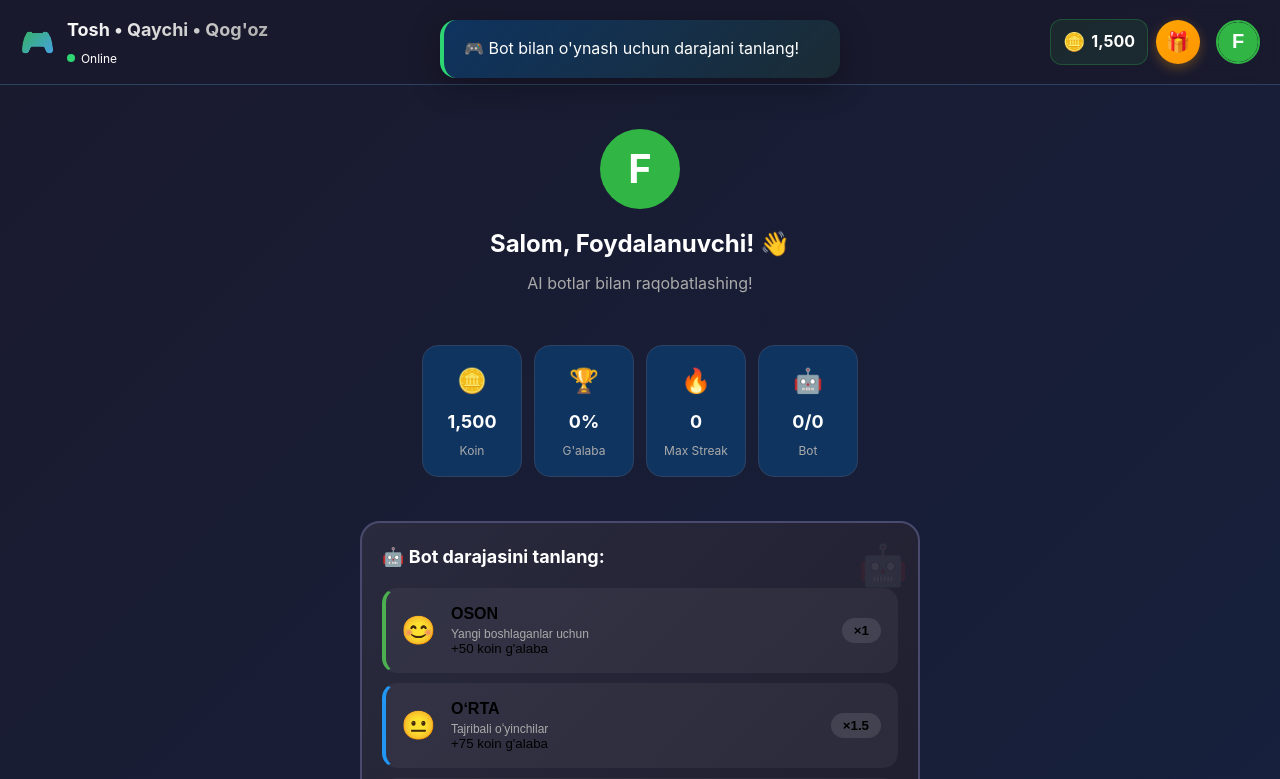
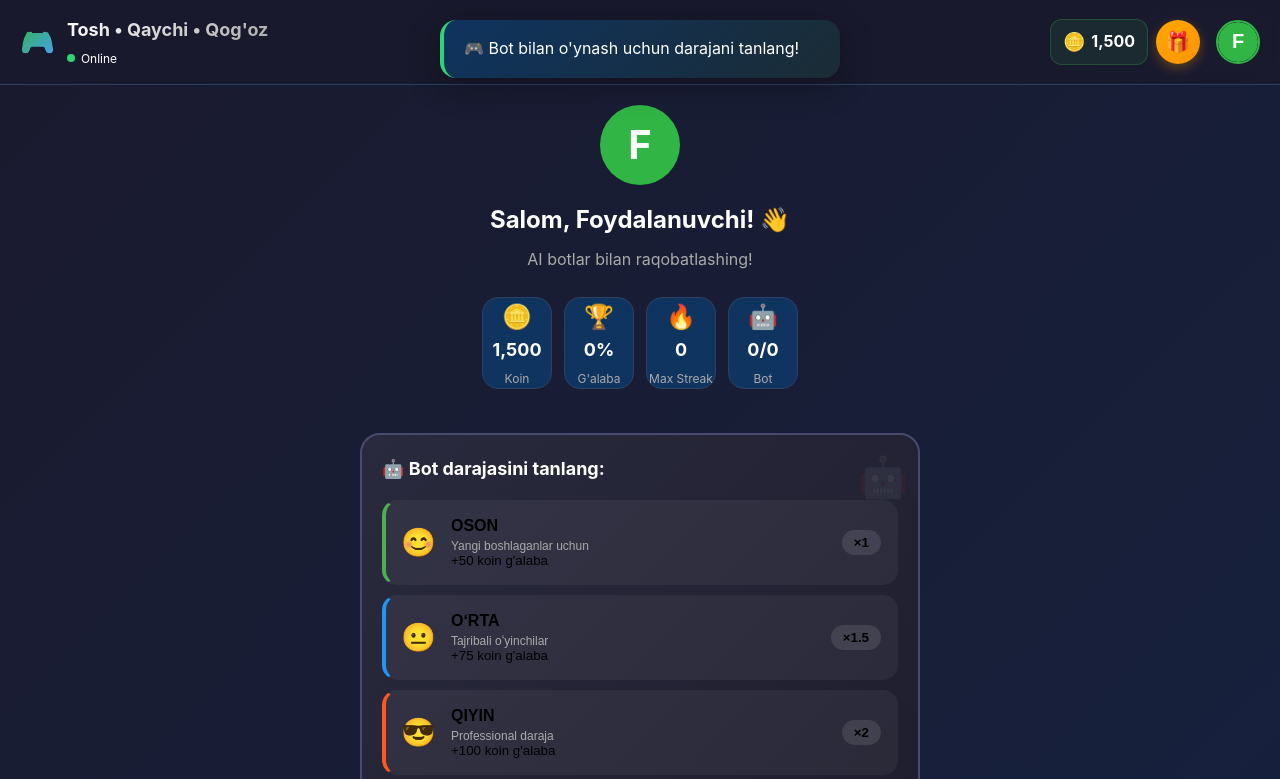
Before and after one commit to hababdu/-Like-duel-, a React (Create React App) app in the folder frontend/: page / in a window 1280 px wide. Shown: the top 779 px of the page. Built offline with nearby package versions, Linux system fonts and the light colour scheme.

Commit message:
Refactor styles and clean up unused elements in App.js. Reduced padding and max-width for various components in App.css. Removed opponent info display from the game screen in App.js.

```diff
--- a/frontend/src/App.css
+++ b/frontend/src/App.css
@@ -308,7 +308,6 @@ body {
 
 .welcome-section {
   text-align: center;
-  padding: 24px 0;
 }
 
 .welcome-avatar {
@@ -348,8 +347,7 @@ body {
 
 .stat-card-mini {
   flex: 1;
-  max-width: 100px;
-  padding: 16px;
+  max-width: 70px;
   background: var(--bg-card);
   border-radius: var(--radius-lg);
   text-align: center;
@@ -359,7 +357,6 @@ body {
 .stat-card-mini .stat-icon {
   font-size: 24px;
   display: block;
-  margin-bottom: 8px;
 }
 
 .stat-card-mini .stat-value {
@@ -718,8 +715,9 @@ body {
 
 .choice-btn {
   flex: 1;
-  max-width: 120px;
-  padding: 24px 12px;
+  width: 70px;
+  height: 70px;
+  padding: 12px;
   border: 2px solid var(--border-color);
   border-radius: var(--radius-lg);
   background: var(--bg-card);
--- a/frontend/src/App.js
+++ b/frontend/src/App.js
@@ -713,16 +713,7 @@ const closeResultAnimation = () => {
         {!showBotMenu && gameState.status === 'playing' && (
           <div className="game-screen playing-screen">
             <div className="playing-header">
-              <div className="opponent-info">
-                <div className="opponent-type">
-                  <span className="bot-badge">🤖</span>
-                  {botDifficulty.toUpperCase()} BOT
-                </div>
-                <h2>{botName}</h2>
-                <p className="opponent-stats">
-                  Daraja: {botLevel} • Streak: {botStreak} • {gameState.timer}s qoldi
-                </p>
-              </div>
+
 
               <div className="game-timer">
                 <div className="timer-icon">⏰</div>
@@ -739,7 +730,6 @@ const closeResultAnimation = () => {
                   disabled={gameState.myChoice !== null || !botChoiceMade}
                 >
                   <span className="choice-emoji">✊</span>
-                  <span className="choice-text">Tosh</span>
                 </button>
 
                 <button
@@ -748,7 +738,6 @@ const closeResultAnimation = () => {
                   disabled={gameState.myChoice !== null || !botChoiceMade}
                 >
                   <span className="choice-emoji">✋</span>
-                  <span className="choice-text">Qog'oz</span>
                 </button>
 
                 <button
@@ -757,7 +746,6 @@ const closeResultAnimation = () => {
                   disabled={gameState.myChoice !== null || !botChoiceMade}
                 >
                   <span className="choice-emoji">✌️</span>
-                  <span className="choice-text">Qaychi</span>
                 </button>
               </div>
             </div>
```
